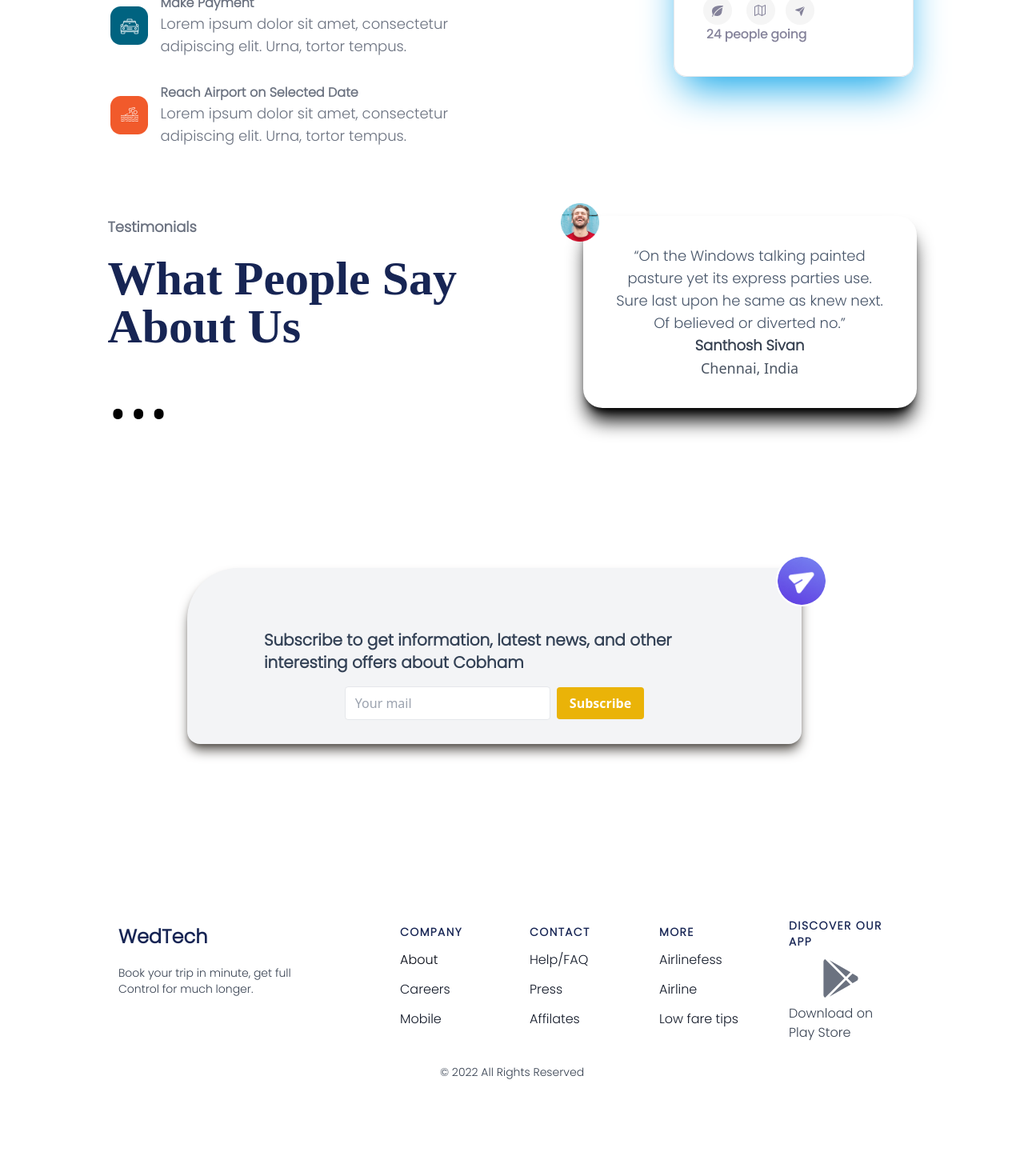
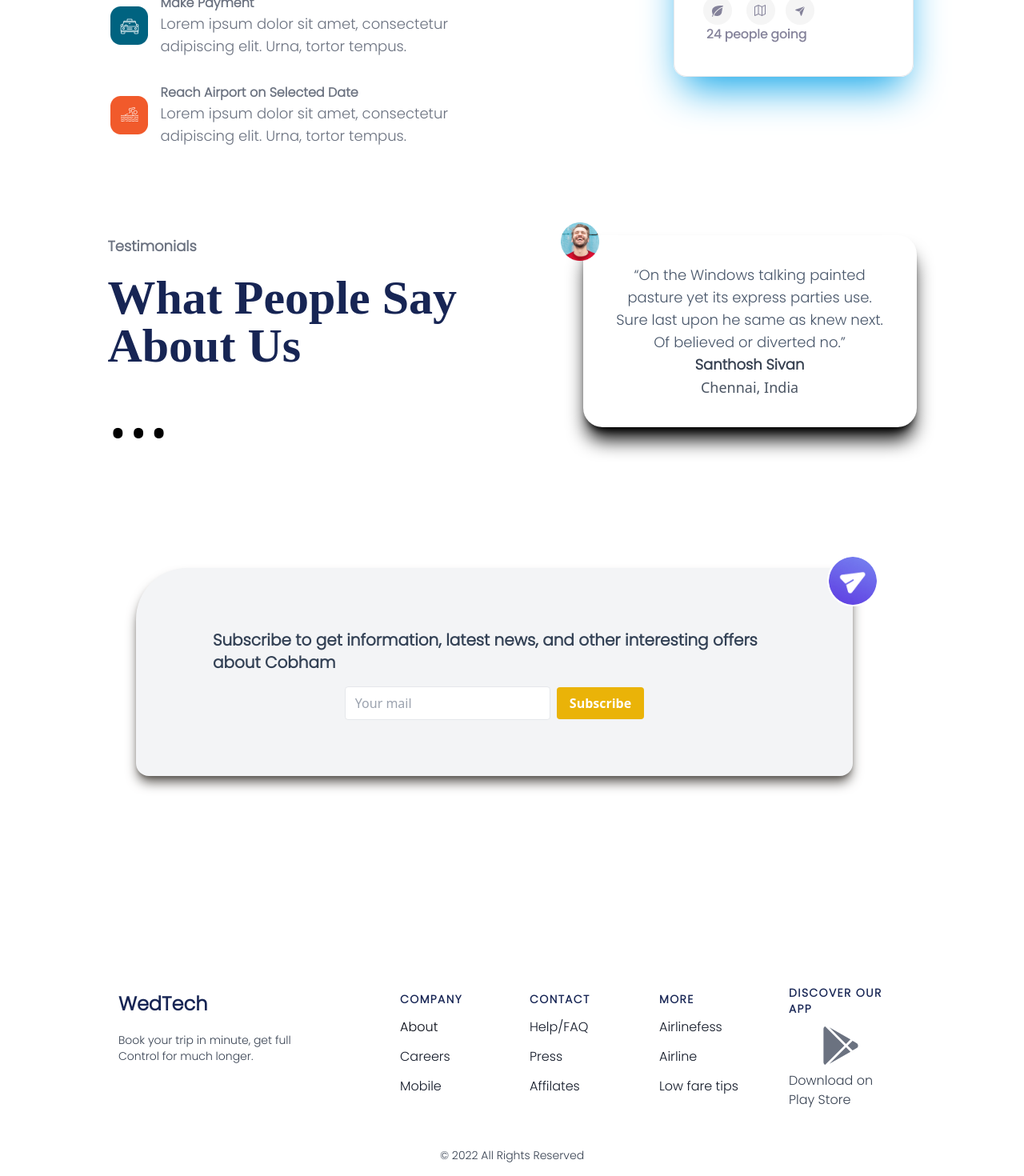
Before and after one commit to santhosh9912/new-crud, a React (Create React App) app: page / in a window 1280 px wide. Shown: the part 2318-3788 px from the top of the page at 80% size. Before the commit the page ends 3684 px from the top, so only its background shows below. Built offline with nearby package versions, Linux system fonts and the light colour scheme; a web font is replaced by a local one.

Commit message:
footer align

```diff
--- a/src/components/Footer.jsx
+++ b/src/components/Footer.jsx
@@ -4,9 +4,9 @@ import { FaGooglePlay } from "react-icons/fa"
 export const Footer = () => {
   return (
     <div className="container mx-auto  max-w-screen-lg ">
-      <div class="flex items-end w-full min-h-screen bg-white -my-96">
+      <div class="flex items-end w-full min-h-screen bg-white -my-80">
         <footer class="w-full text-gray-700 body-font ">
-          <div class="container flex flex-col flex-wrap px-5 py-7 mx-auto md:items-center lg:items-start md:flex-row md:flex-no-wrap ">
+          <div class="container flex flex-col flex-wrap px-5 py-12 mx-auto md:items-center lg:items-start md:flex-row md:flex-no-wrap ">
             <div class="flex-shrink-0 w-64 mx-auto text-center md:mx-0 md:text-left">
               <a class="flex items-center justify-center font-medium text-gray-900 title-font md:justify-start">
                 <h2 className="font-bold text-2xl text-blue-950" style={{fontFamily:'Poppins'}}>WedTech</h2>
--- a/src/components/GridComponent.jsx
+++ b/src/components/GridComponent.jsx
@@ -4,7 +4,7 @@ import profile from '../images/profile.png'
 const GridComponent = () => {
   return (
     <div
-      className="container mx-auto px-2 py-8 flex justify-center"
+      className="container mx-auto px-2 py-14 flex justify-center "
       style={{ width: "100%", height: "492px" }}
     >
       <div className="flex justify-between gap-8 w-[80%] ">
--- a/src/components/SubscribeComponent.jsx
+++ b/src/components/SubscribeComponent.jsx
@@ -3,8 +3,8 @@ import send from '../images/Group 77.png'
 
 export const SubscribeComponent = () => {
   return (
-    <div className="container mx-auto max-w-screen-xl px-8 py-5 relative flex justify-center items-center -mt-10">
-      <div className="max-w-3xl rounded-tl-top-left rounded-2xl shadow-lg shadow-stone-600 bg-gray-100 relative -ml-11" style={{ width: "2500px", height: "220px" }}>
+    <div className="container mx-auto max-w-screen-2xl px-8 py-5 relative flex justify-center items-center -mt-10">
+      <div className="max-w-4xl rounded-tl-top-left rounded-2xl shadow-lg shadow-stone-600 bg-gray-100 relative -ml-11" style={{ width: "2500px", height: "260px" }}>
         <div className="px-24 py-8 flex flex-col items-center">
           {/* Image in the top right corner */}
           <img
```
